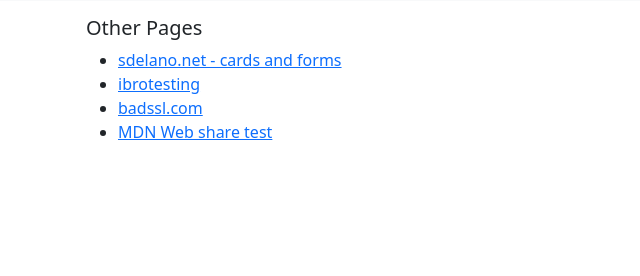
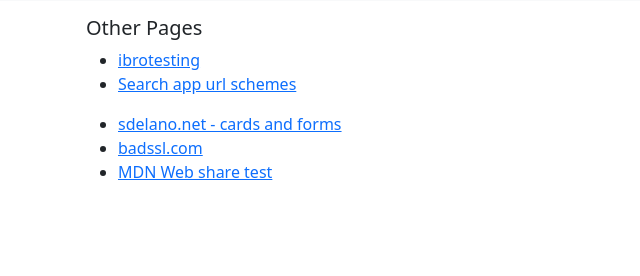
Before and after one commit to persidskiy/ibro-samples, a Flask app: page /other in a window 1280 px wide. Shown: the part 47-323 px from the top of the page, without its empty margins (0-640 px from the left). Run offline with Flask 2, Linux system fonts and the light colour scheme; some libraries are stand-ins or nearby versions.

Commit message:
more other pages

```diff
--- a/web/src/templates/other.html
+++ b/web/src/templates/other.html
@@ -3,8 +3,11 @@
 
 <h5>Other Pages</h5>
 <ul>
+    <li><a href="https://ibrotesting.github.io/ya/">ibrotesting</a></li>
+    <li><a href="https://codepen.io/ilessangles/full/qGqgJx">Search app url schemes</a></li>
+</ul>
+<ul>
     <li><a href="https://sdelano.net">sdelano.net - cards and forms</a></li>
-    <li><a href="https://ibrotesting.github.io/ya/">ibrotesting</a></li>
     <li><a href="https://badssl.com/">badssl.com</a></li>
     <li><a href="https://mdn.github.io/dom-examples/web-share/">MDN Web share test</a></li>
 </ul>
```
Also changed, not shown: README.md.
